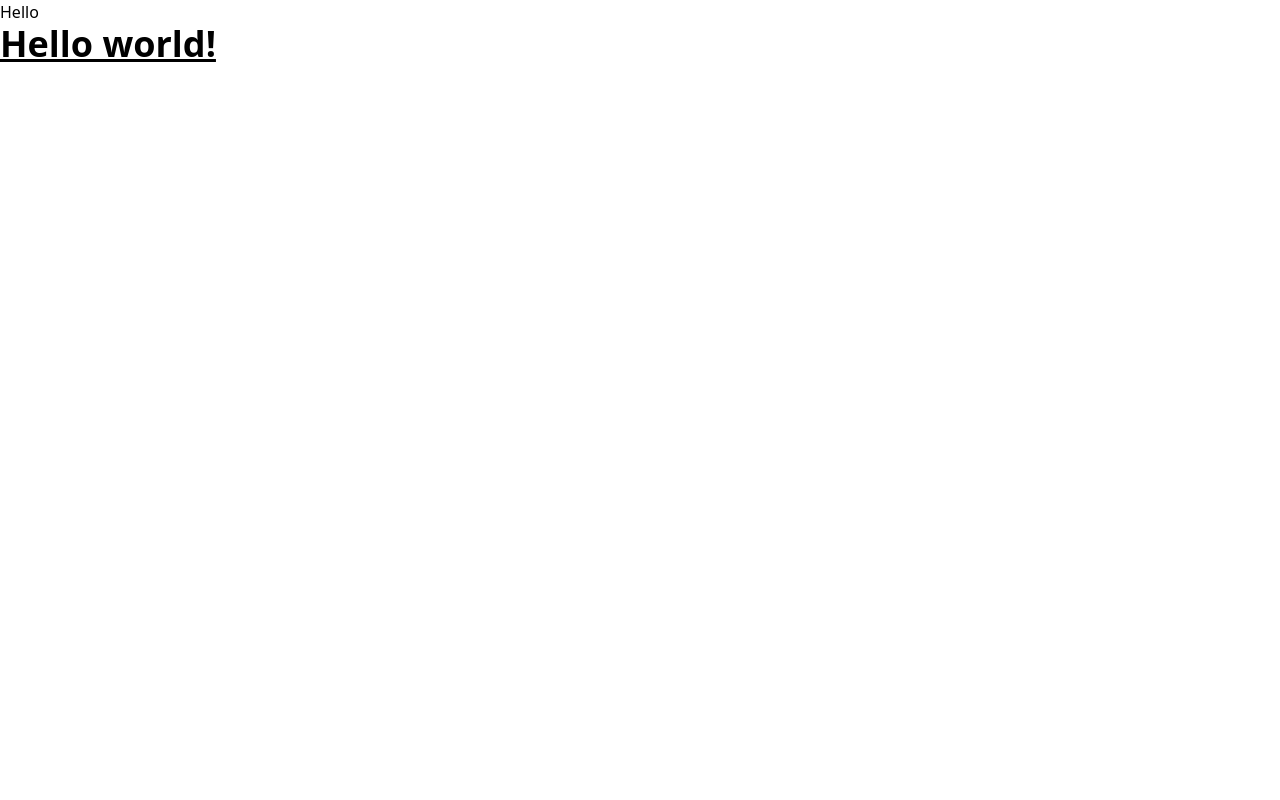
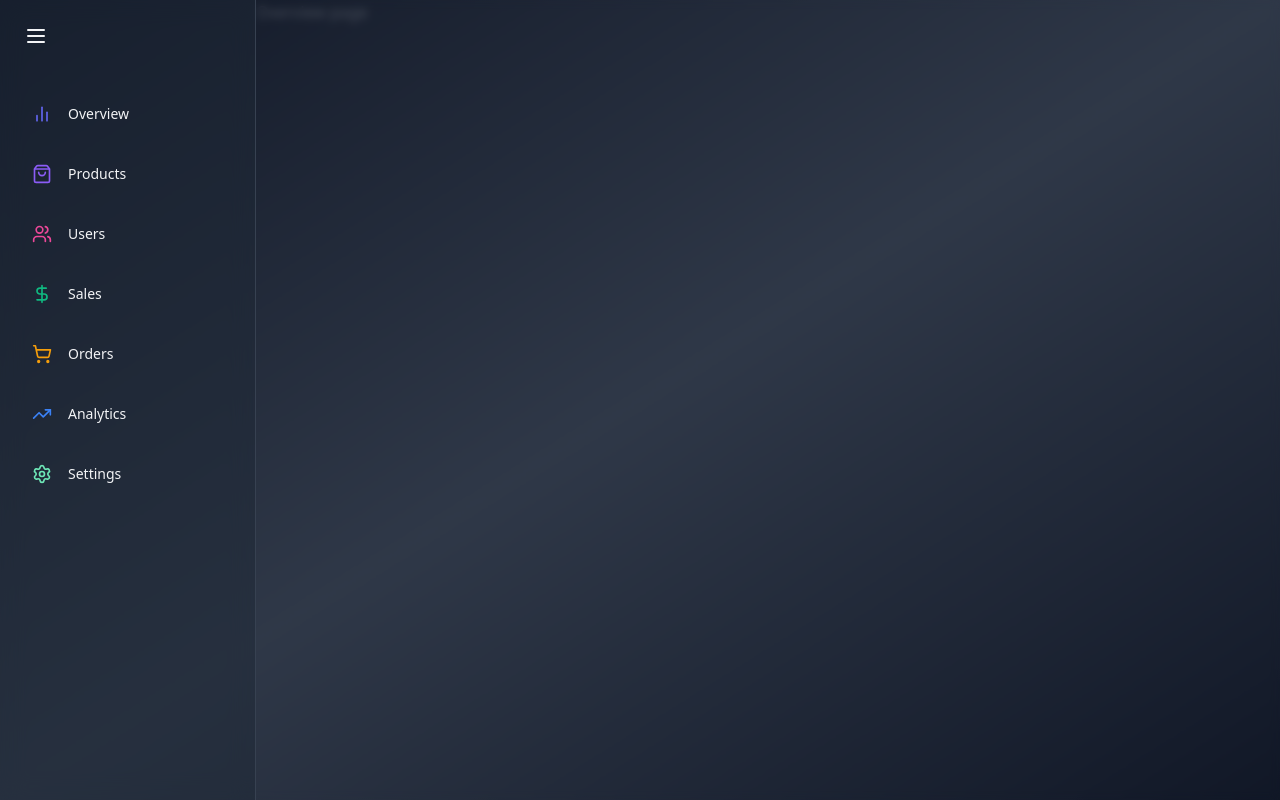
Before and after one commit to nabeelnaeem/admin-dashboard, a React (Create React App) app: page / in a window 1280 px wide. Built offline with nearby package versions, Linux system fonts and the light colour scheme; the HTML template or start-up script is replaced by a standard one.

Commit message:
feature(sidebar): Added sidebar and setup router

```diff
--- a/package.json
+++ b/package.json
@@ -7,6 +7,7 @@
     "@testing-library/jest-dom": "^6.8.0",
     "@testing-library/react": "^16.3.0",
     "@testing-library/user-event": "^13.5.0",
+    "framer-motion": "^12.23.12",
     "lucide-react": "^0.541.0",
     "prop-types": "^15.8.1",
     "react": "^19.1.1",
--- /dev/null
+++ b/public/index.html
@@ -0,0 +1,43 @@
+<!DOCTYPE html>
+<html lang="en">
+  <head>
+    <meta charset="utf-8" />
+    <link rel="icon" href="%PUBLIC_URL%/favicon.ico" />
+    <meta name="viewport" content="width=device-width, initial-scale=1" />
+    <meta name="theme-color" content="#000000" />
+    <meta
+      name="description"
+      content="Web site created using create-react-app"
+    />
+    <link rel="apple-touch-icon" href="%PUBLIC_URL%/logo192.png" />
+    <!--
+      manifest.json provides metadata used when your web app is installed on a
+      user's mobile device or desktop. See https://developers.google.com/web/fundamentals/web-app-manifest/
+    -->
+    <link rel="manifest" href="%PUBLIC_URL%/manifest.json" />
+    <!--
+      Notice the use of %PUBLIC_URL% in the tags above.
+      It will be replaced with the URL of the `public` folder during the build.
+      Only files inside the `public` folder can be referenced from the HTML.
+
+      Unlike "/favicon.ico" or "favicon.ico", "%PUBLIC_URL%/favicon.ico" will
+      work correctly both with client-side routing and a non-root public URL.
+      Learn how to configure a non-root public URL by running `npm run build`.
+    -->
+    <title>React App</title>
+  </head>
+  <body>
+    <noscript>You need to enable JavaScript to run this app.</noscript>
+    <div id="root"></div>
+    <!--
+      This HTML file is a template.
+      If you open it directly in the browser, you will see an empty page.
+
+      You can add webfonts, meta tags, or analytics to this file.
+      The build step will place the bundled scripts into the <body> tag.
+
+      To begin the development, run `npm start` or `yarn start`.
+      To create a production bundle, use `npm run build` or `yarn build`.
+    -->
+  </body>
+</html>
--- a/src/App.jsx
+++ b/src/App.jsx
@@ -1,17 +1,24 @@
-import React from 'react';
-import PropTypes from 'prop-types';
+import { Route, Routes } from 'react-router-dom';
+import Sidebar from './components/Sidebar';
+import OverviewPage from './pages/OverviewPage';
+import ProductsPage from './pages/ProductsPage';
 
-function BadExample({ name }) {
+function App() {
   return (
-    <div>
-      <h1>Hello</h1>
-      <h1 className="text-4xl font-bold underline">Hello world!</h1>{' '}
+    <div className="flex h-screen bg-gray-900 text-gray-100 overflow-hidden">
+      {/* BG */}
+      <div className="fixed inset-0 z-0">
+        <div className=" absolute inset-0 bg-gradient-to-br from-gray-900 via-gray-700 to-gray-900 opacity-80" />
+        <div className=" absolute inset-0 backdrop-blur-sm" />
+      </div>
+      <Sidebar />
+      <Routes>
+        <Route path="/" element={<OverviewPage />} />
+        <Route path="/overview" element={<OverviewPage />} />
+        <Route path="/products" element={<ProductsPage />} />
+      </Routes>
     </div>
   );
 }
 
-BadExample.propTypes = {
-  name: PropTypes.string.isRequired,
-};
-
-export default BadExample;
+export default App;
--- /dev/null
+++ b/src/components/Sidebar.jsx
@@ -0,0 +1,69 @@
+import { AnimatePresence, motion } from 'framer-motion';
+import {
+  BarChart2,
+  DollarSign,
+  Menu,
+  Settings,
+  ShoppingBag,
+  ShoppingCart,
+  TrendingUp,
+  Users,
+} from 'lucide-react';
+import React, { useState } from 'react';
+import { Link } from 'react-router-dom';
+
+const SIDEBAR_ITEMS = [
+  { name: 'Overview', icon: BarChart2, color: '#6366f1', href: '/' },
+  { name: 'Products', icon: ShoppingBag, color: '#8B5CF6', href: '/products' },
+  { name: 'Users', icon: Users, color: '#EC4899', href: '/users' },
+  { name: 'Sales', icon: DollarSign, color: '#10B981', href: '/sales' },
+  { name: 'Orders', icon: ShoppingCart, color: '#F59E0B', href: '/orders' },
+  { name: 'Analytics', icon: TrendingUp, color: '#3B82F6', href: '/analytics' },
+  { name: 'Settings', icon: Settings, color: '#6EE7B7', href: '/settings' },
+];
+function Sidebar() {
+  const [isSidebarOpen, setIsSidebarOpen] = useState(true);
+
+  return (
+    <motion.div
+      className={`relative z-10 transition-all duration-100 ease-in-out flex-shrink-0 ${isSidebarOpen ? 'w-64' : 'w-20'}`}
+      animate={{ width: isSidebarOpen ? 256 : 80 }}
+    >
+      <div className=" h-full bg-gray-800 bg-opacity-50 backdrop-blur-md p-4 flex flex-col border-r border-gray-700">
+        <motion.button
+          whileHover={{ scale: 1.1 }}
+          whileTap={{ scale: 0.9 }}
+          onClick={() => setIsSidebarOpen(!isSidebarOpen)}
+          className="p-2 rounded-full hover:bg-gray-700 transition-colors max-w-fit"
+        >
+          <Menu size={24} />
+        </motion.button>
+
+        <nav className="mt-8 flex-grow">
+          {SIDEBAR_ITEMS.map((item, index) => (
+            <Link key={item.href} to={item.href}>
+              <motion.div className="flex items-center p-4 text-sm font-medium rounded-lg hover:bg-gray-700 transition-colors mb-2">
+                <item.icon size={20} style={{ color: item.color, minWidth: '20px' }} />
+                <AnimatePresence>
+                  {isSidebarOpen && (
+                    <motion.span
+                      className="ml-4 whitespace-nowrap"
+                      initial={{ opacity: 0, width: 0 }}
+                      animate={{ opacity: 1, width: 'auto' }}
+                      exit={{ opacity: 0, width: 0 }}
+                      transition={{ duration: 0.2, delay: 0.3 }}
+                    >
+                      {item.name}
+                    </motion.span>
+                  )}
+                </AnimatePresence>
+              </motion.div>
+            </Link>
+          ))}
+        </nav>
+      </div>
+    </motion.div>
+  );
+}
+
+export default Sidebar;
--- /dev/null
+++ b/src/pages/OverviewPage.jsx
@@ -0,0 +1,7 @@
+import React from 'react';
+
+function OverviewPage() {
+  return <div>Overview page</div>;
+}
+
+export default OverviewPage;
--- /dev/null
+++ b/src/pages/ProductsPage.jsx
@@ -0,0 +1,7 @@
+import React from 'react';
+
+function ProductsPage() {
+  return <div>Products Page</div>;
+}
+
+export default ProductsPage;
```
Also changed, not shown: src/App.css (deleted, +0 -38 lines), public/manifest.json (added), public/robots.txt (added), 2 other files (tests, documents, lock files or other folders).
